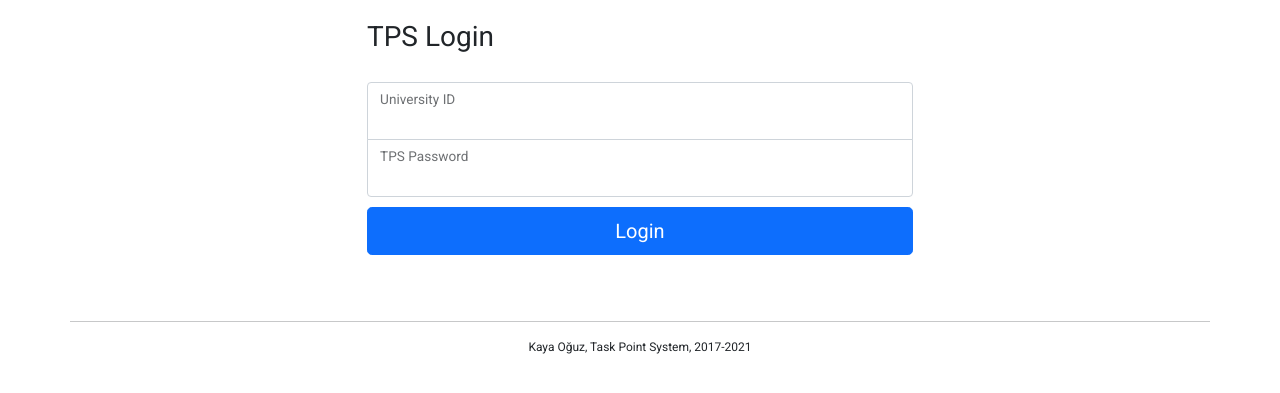
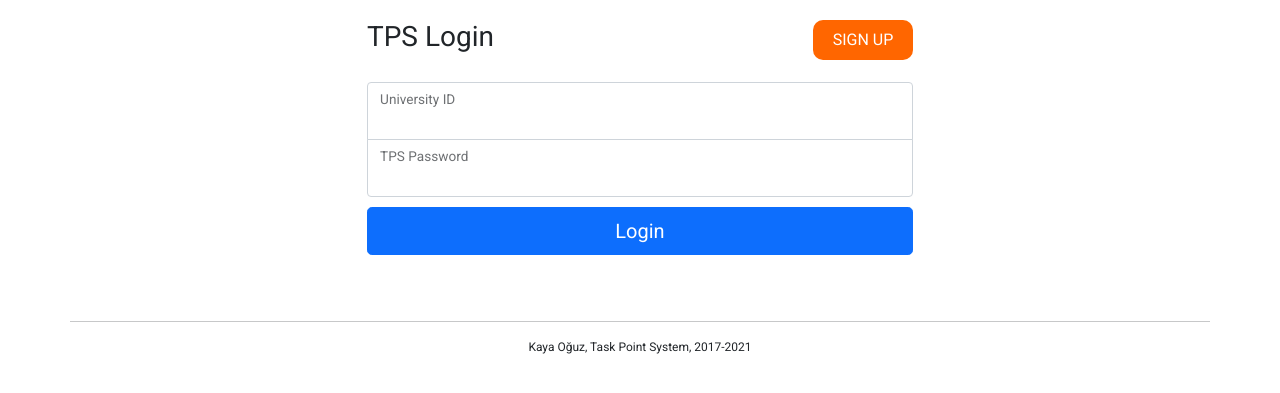
Before and after one commit to koguz/TPS, a Django app: page /accounts/login/ in a window 1280 px wide. Shown: the part 74-467 px from the top of the page. Run offline with Django 3.2, Linux system fonts and the light colour scheme; some libraries are stand-ins or nearby versions.

Commit message:
Login screen signup button

```diff
--- a/tps/tasks/templates/tasks/login.html
+++ b/tps/tasks/templates/tasks/login.html
@@ -1,11 +1,6 @@
-{% extends "tasks/base.html" %}
-{% load static %}
-
-{% block customcss %}
+{% extends "tasks/base.html" %} {% load static %} {% block customcss %}
 
 <style type="text/css">
-
-
   input[type="text"] {
     margin-bottom: -1px;
     border-bottom-right-radius: 0;
@@ -17,31 +12,63 @@ input[type="password"] {
     border-top-left-radius: 0;
     border-top-right-radius: 0;
   }
+  .column {
+  float: left;
+  width: 50%;
+
+}
+
+/* Clear floats after the columns */
+.row:after {
+  content: "";
+  display: table;
+  clear: both;
+}
+
+.button{
+    color: white;
+    margin-bottom: 10px;
+    width: 100px;
+    height: 40px;
+    margin-left: auto;
+    margin-right: 12px;
+    background-color:#ff6600;
+    border: none;
+    transition-duration: 0s;
+    border-radius: 10px;
+}
+.button:hover {
+  background-color: #df5b03;
+  color: white;
+}
 
 </style>
 
-{% endblock %}
+{% endblock %} {% block menubar %} {% endblock %} {% block main_content %}
 
-{% block menubar %} {% endblock %}
+<form action="{% url 'login' %}" method="post">
+    {% csrf_token %}
+    <div class="form row">
+    <div class="column">
+        <h3 style="padding-bottom: 20px">TPS Login</h3>
+    </div>
+    <button class="button" type="submit"
+    >SIGN UP</button>
+    </div>
+</form>
 
-{% block  main_content %}
-
-
-<div class="form">
-    <h3 style="padding-bottom: 20px;">TPS Login</h3>
   <form action="{% url 'login' %}" method="post">
     {% csrf_token %}
     <div class="form-floating">
-            <input type="text" class="form-control" name="universityid">
+      <input type="text" class="form-control" name="universityid" />
       <label for="floatingInput">University ID</label>
     </div>
     <div class="form-floating">
-            <input type="password" class="form-control" name="tpspass">
+      <input type="password" class="form-control" name="tpspass" />
       <label for="floatingPassword">TPS Password</label>
     </div>
 
     <button class="w-100 btn btn-lg btn-primary" type="submit">Login</button>
-
   </form>
 </div>
 
```
Lines whose indentation alone changed are shown as unchanged.
